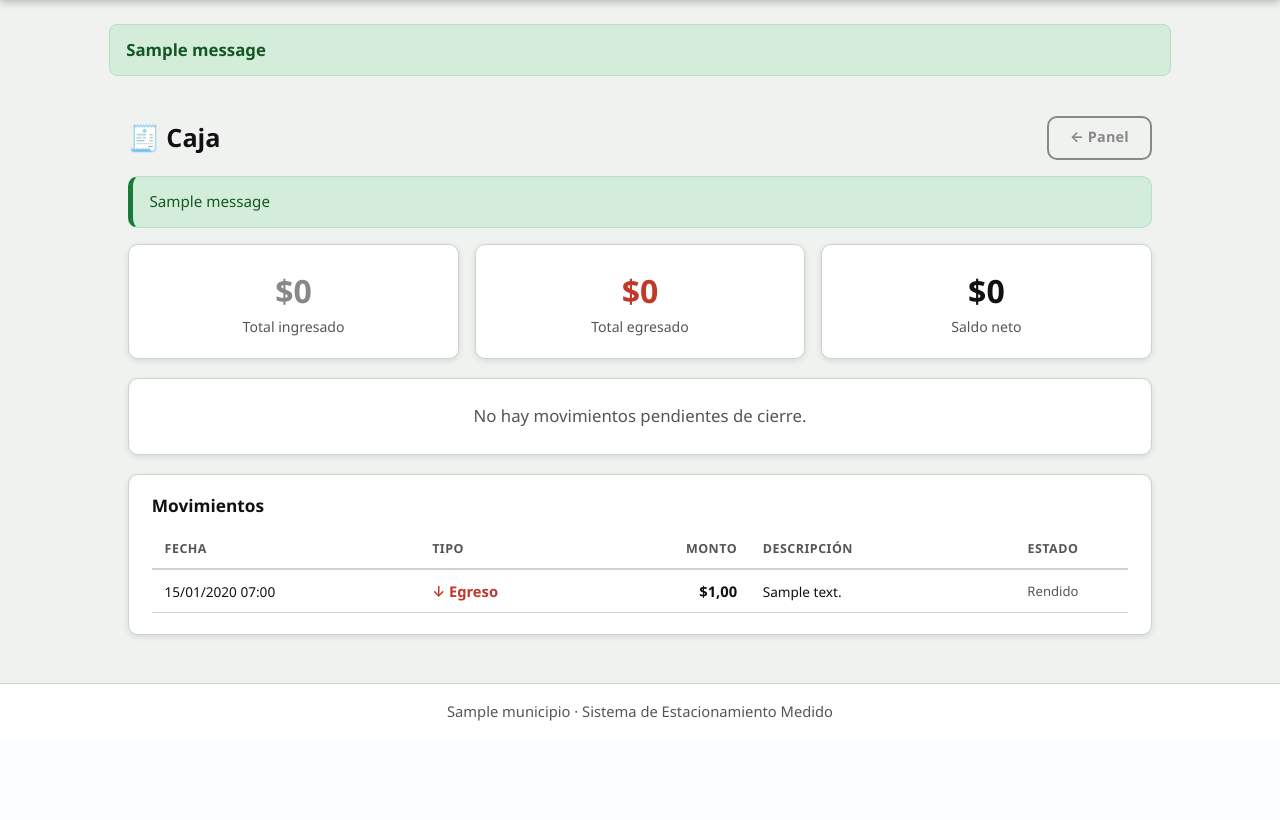
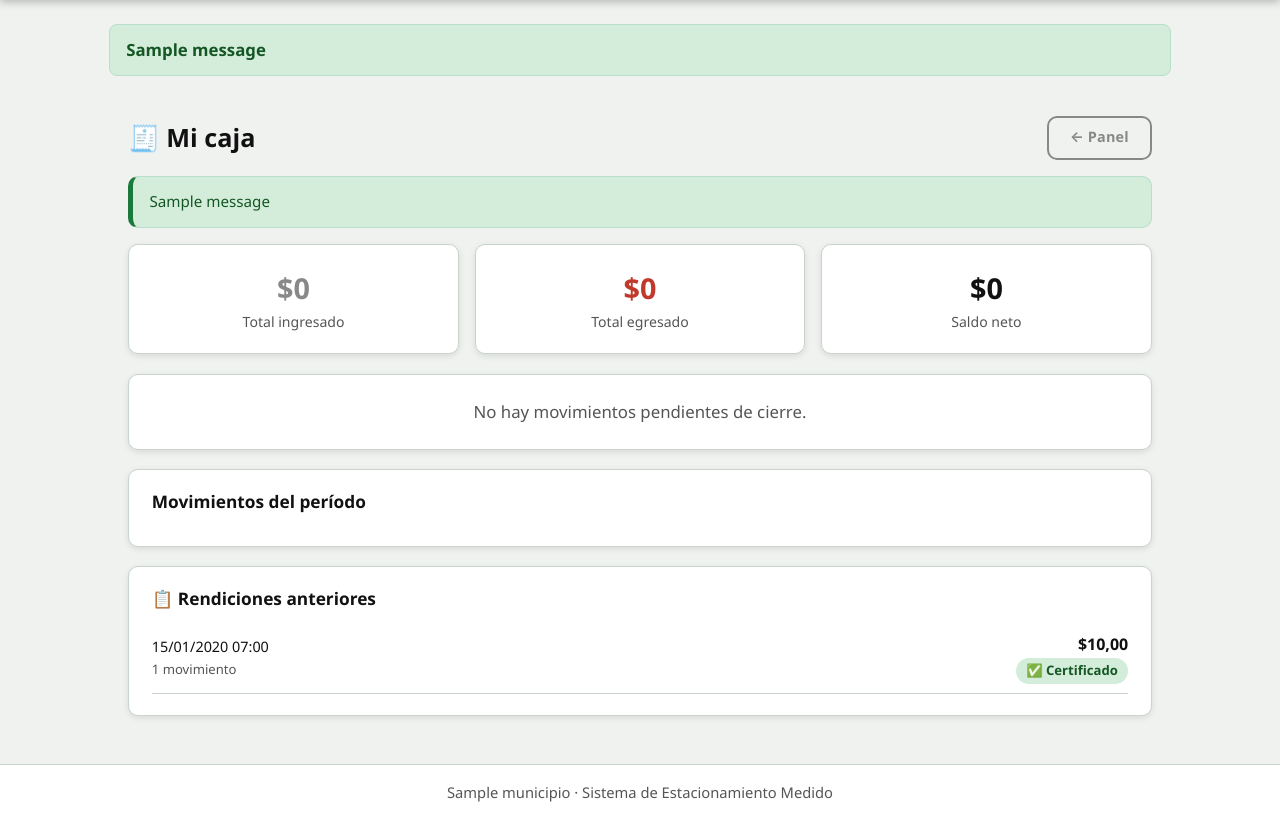
Before and after one commit to PolloLopez/estacionamiento_proyecto, a Django app: page /usuarios/inspectores/caja/ in a window 1280 px wide. Shown: the part 62-882 px from the top of the page. Before the commit the page ends 783 px from the top, so only its background shows below. Run offline with Django 5.2, Linux system fonts and the light colour scheme; a user stored in the database is signed in; tables that the repository leaves empty hold one stand-in row (values such as "Sample post"); grey boxes marked "Sample" are stand-in pictures; one stand-in notice (Sample message) is shown.

Commit message:
feat: verificación, historial, caja, MP sandbox, rendiciones
Conductor:
- Fix botón 'Enviar solicitud' en verificación con exención (required en inputs ocultos)
- Historial estacionamientos: diseño de cards, sin scroll lateral, formato d/m H:i→H:i
- Historial infracciones: aviso de visibilidad para verificados y no verificados

MercadoPago:
- Separar sandbox/producción de DEBUG: nueva variable MP_SANDBOX en settings + .env
- MP_SANDBOX=True en local, MP_SANDBOX=False en Railway para ir a producción

Caja e Inspector/Vendedor:
- caja_inspector ahora sirve para inspector y vendedor (mismo template)
- Muestra historial de cierres anteriores con estado de certificación
- Panel vendedor: métricas del día (cobrado, operaciones, a rendir) + botón Mi caja
- URLs: vendedores/caja/ y vendedores/cerrar-caja/

Admin:
- CierreCaja: campos certificado, certificado_en, certificado_por + migración 0031
- Vista admin_rendiciones: lista todos los cierres del municipio con filtro
- Vista certificar_cierre: POST para marcar un cierre como auditado
- Panel admin: botón Rendiciones con badge de pendientes

```diff
--- a/app_estacionamiento/urls.py
+++ b/app_estacionamiento/urls.py
@@ -52,6 +52,8 @@ urlpatterns = [
     path("vendedores/", views.panel_vendedor, name="panel_vendedor"),
     path("vendedores/registrar/", views.registrar_estacionamiento_vendedor, name="vendedores_registrar_estacionamiento"),
     path("vendedores/resumen/", views.resumen_caja, name="vendedores_resumen_caja"),
+    path("vendedores/caja/", views.caja_inspector, name="vendedores_caja"),
+    path("vendedores/cerrar-caja/", views.cerrar_caja, name="vendedores_cerrar_caja"),
 
     # =========================
     # 💳 SALDO
@@ -92,6 +94,12 @@ urlpatterns = [
     path("admin-tarifas/guardar/", views.gestionar_tarifas, name="admin_guardar_tarifa"),
 
     # =========================
+    # 💼 RENDICIONES (ADMIN)
+    # =========================
+    path("admin-rendiciones/", views.admin_rendiciones, name="admin_rendiciones"),
+    path("admin-rendiciones/<int:cierre_id>/certificar/", views.certificar_cierre, name="certificar_cierre"),
+
+    # =========================
     # ✅ VERIFICACIONES
     # =========================
     path("admin-verificaciones/", views.gestionar_verificaciones, name="gestionar_verificaciones"),
--- a/app_estacionamiento/views.py
+++ b/app_estacionamiento/views.py
@@ -374,6 +374,11 @@ def panel_admin(request):
         usuario__municipio=municipio
     ).count()
 
+    rendiciones_pendientes = CierreCaja.objects.filter(
+        usuario__municipio=municipio,
+        certificado=False,
+    ).count()
+
     return render(request, "admin/panel_admin.html", {
         "inspectores": inspectores,
         "vendedores": vendedores,
@@ -384,6 +389,7 @@ def panel_admin(request):
         "rol_seleccionado": rol,
         "total_cobrado": total_cobrado,
         "verificaciones_pendientes": verificaciones_pendientes,
+        "rendiciones_pendientes": rendiciones_pendientes,
     })
 
 @require_role("admin")
@@ -944,16 +950,20 @@ def ticket_infraccion(request, infraccion_id):
         "inspector": infraccion.inspector.correo
     })
 
-@require_role("inspector")
+@require_role("inspector", "vendedor", "admin")
 def caja_inspector(request):
-
-    inspector = request.user
-    municipio = getattr(inspector, "municipio", None)
+    """
+    Vista de caja compartida para inspectores y vendedores.
+    Muestra movimientos del período actual, permite cerrar caja,
+    y muestra el historial de cierres anteriores con su estado de certificación.
+    """
+    usuario = request.user
+    municipio = getattr(usuario, "municipio", None)
     if not municipio:
         return redirect("login")
 
     movimientos = MovimientoCaja.objects.filter(
-        usuario=inspector
+        usuario=usuario
     ).order_by("-creado_en")
 
     total_ingresos = movimientos.filter(tipo="ingreso").aggregate(
@@ -964,6 +974,11 @@ def caja_inspector(request):
     movimientos_pendientes = movimientos.filter(tipo="ingreso", cerrado=False)
     total_a_cerrar = movimientos_pendientes.aggregate(
         total=Sum("monto"))["total"] or 0
+
+    # Historial de cierres anteriores de este usuario
+    historial_cierres = CierreCaja.objects.filter(
+        usuario=usuario
+    ).select_related("certificado_por").order_by("-fecha_cierre")[:20]
 
     return render(request, "inspectores/caja.html", {
         "movimientos": movimientos,
@@ -972,6 +987,7 @@ def caja_inspector(request):
         "saldo": total_ingresos - total_egresos,
         "movimientos_abiertos": movimientos_pendientes.count(),
         "total_a_cerrar": total_a_cerrar,
+        "historial_cierres": historial_cierres,
     })
 
 # =========================================================
@@ -1153,16 +1169,29 @@ def resumen_infracciones(request):
 # =========================================================
 @require_role("vendedor")
 def panel_vendedor(request):
+    from django.utils import timezone as tz
 
     user = request.user
-
-    movimientos = MovimientoCaja.objects.filter(usuario=user)
-
-    total = movimientos.aggregate(total=Sum("monto"))["total"] or 0
+    hoy = tz.localdate()
+
+    # Movimientos del día actual
+    movimientos_hoy = MovimientoCaja.objects.filter(
+        usuario=user,
+        tipo="ingreso",
+        creado_en__date=hoy,
+    )
+    total_hoy = movimientos_hoy.aggregate(total=Sum("monto"))["total"] or 0
+    cantidad_operaciones = movimientos_hoy.count()
+
+    # Movimientos pendientes de cierre (a rendir)
+    a_rendir = MovimientoCaja.objects.filter(
+        usuario=user, tipo="ingreso", cerrado=False
+    ).aggregate(total=Sum("monto"))["total"] or 0
 
     return render(request, "vendedores/panel.html", {
-        "movimientos": movimientos,
-        "total": total
+        "total_hoy": total_hoy,
+        "cantidad_operaciones": cantidad_operaciones,
+        "a_rendir": a_rendir,
     })
 
 @require_role("vendedor", "admin")
@@ -1688,12 +1717,14 @@ def mp_iniciar_carga(request):
         "android", "iphone", "ipad", "ipod", "mobile", "blackberry", "windows phone"
     ))
 
-    if settings.DEBUG:
-        # Sandbox solo tiene sandbox_init_point (no tiene mobile)
+    if settings.MP_SANDBOX:
+        # Sandbox: solo tiene sandbox_init_point (sin mobile)
         checkout_url = respuesta_mp.get("sandbox_init_point", "")
     elif es_mobile and respuesta_mp.get("mobile_init_point"):
+        # Producción mobile: abre la app de MercadoPago si está instalada
         checkout_url = respuesta_mp["mobile_init_point"]
     else:
+        # Producción desktop
         checkout_url = respuesta_mp.get("init_point", "")
 
     if not checkout_url:
@@ -1849,6 +1880,77 @@ def mp_webhook(request):
 
 
 # =========================================================
+# =========================================================
+# ADMIN — RENDICIONES (CIERRES DE CAJA)
+# =========================================================
+
+@require_role("admin")
+def admin_rendiciones(request):
+    """
+    Lista todos los cierres de caja del municipio.
+    El admin puede ver el detalle de cada uno y certificarlos.
+    """
+    from django.utils import timezone as tz
+
+    municipio = getattr(request.user, "municipio", None)
+
+    # Filtro por estado
+    filtro = request.GET.get("filtro", "todos")
+    cierres = CierreCaja.objects.filter(
+        usuario__municipio=municipio
+    ).select_related("usuario", "certificado_por").order_by("-fecha_cierre")
+
+    if filtro == "pendientes":
+        cierres = cierres.filter(certificado=False)
+    elif filtro == "certificados":
+        cierres = cierres.filter(certificado=True)
+
+    conteo_pendientes = CierreCaja.objects.filter(
+        usuario__municipio=municipio,
+        certificado=False,
+    ).count()
+
+    return render(request, "admin/rendiciones.html", {
+        "cierres": cierres,
+        "filtro": filtro,
+        "conteo_pendientes": conteo_pendientes,
+    })
+
+
+@require_role("admin")
+def certificar_cierre(request, cierre_id):
+    """
+    El admin certifica (audita) un cierre de caja.
+    Solo acepta POST. Marca el cierre como certificado.
+    """
+    from django.utils import timezone as tz
+
+    cierre = get_object_or_404(
+        CierreCaja.objects.select_related("usuario"),
+        id=cierre_id,
+        usuario__municipio=request.user.municipio,
+    )
+
+    if request.method != "POST":
+        return redirect("admin_rendiciones")
+
+    if cierre.certificado:
+        messages.warning(request, "Este cierre ya estaba certificado.")
+        return redirect("admin_rendiciones")
+
+    cierre.certificado = True
+    cierre.certificado_en = tz.now()
+    cierre.certificado_por = request.user
+    cierre.save(update_fields=["certificado", "certificado_en", "certificado_por"])
+
+    messages.success(
+        request,
+        f"✅ Cierre de {cierre.usuario.correo} del {cierre.fecha_cierre:%d/%m/%Y} certificado."
+    )
+    return redirect("admin_rendiciones")
+
+
+# =========================================================
 # ADMIN — VERIFICACIONES DE CONDUCTORES
 # =========================================================
 
--- a/sitio/settings.py
+++ b/sitio/settings.py
@@ -14,6 +14,12 @@ SECRET_KEY = os.getenv("SECRET_KEY", "dev-key-insegura-cambiar-en-produccion")
 # DEBUG=True en local, DEBUG=False en producción.
 # Railway setea DEBUG=False; en local no setees esta variable y queda True.
 DEBUG = os.getenv("DEBUG", "True") == "True"
+
+# MP_SANDBOX controla si MercadoPago usa el sandbox o producción.
+# Por defecto sigue a DEBUG: True en local, False en producción.
+# Para forzar producción en local: MP_SANDBOX=False en .env
+# Para forzar sandbox en producción: MP_SANDBOX=True en Railway vars
+MP_SANDBOX = os.getenv("MP_SANDBOX", str(DEBUG)) == "True"
 
 # En Railway: ALLOWED_HOSTS=tuapp.up.railway.app
 # En local: deja la variable vacía o no la definas (usará "*")
--- a/templates/inspectores/caja.html
+++ b/templates/inspectores/caja.html
@@ -1,12 +1,17 @@
 {% extends "base.html" %}
-{% block title %}Caja{% endblock %}
+{% block title %}Mi caja{% endblock %}
 
 {% block content %}
 <section class="container">
 
-  <div style="display:flex; justify-content:space-between; align-items:center; margin-bottom:1rem; flex-wrap:wrap; gap:0.5rem;">
-    <h2>🧾 Caja</h2>
-    <a href="{% url 'panel_inspectores' %}" class="btn btn-outline" style="font-size:0.9rem;">← Panel</a>
+  <div style="display:flex; justify-content:space-between; align-items:center;
+              margin-bottom:1rem; flex-wrap:wrap; gap:0.5rem;">
+    <h2>🧾 Mi caja</h2>
+    {% if request.user.es_inspector %}
+      <a href="{% url 'panel_inspectores' %}" class="btn btn-outline" style="font-size:0.9rem;">← Panel</a>
+    {% elif request.user.es_vendedor %}
+      <a href="{% url 'panel_vendedor' %}" class="btn btn-outline" style="font-size:0.9rem;">← Panel</a>
+    {% endif %}
   </div>
 
   {% if messages %}
@@ -16,31 +21,34 @@
     {% endfor %}
   {% endif %}
 
-  <!-- RESUMEN -->
+  {# ── Resumen del período actual ──────────────────────────────── #}
   <div class="grid grid-3" style="margin-bottom:1.2rem;">
     <div class="card" style="text-align:center;">
-      <div style="font-size:2rem; font-weight:800; color:var(--color-primary);">${{ ingresos }}</div>
+      <div style="font-size:1.8rem; font-weight:800; color:var(--color-primary);">${{ ingresos }}</div>
       <div class="text-muted" style="font-size:0.88rem;">Total ingresado</div>
     </div>
     <div class="card" style="text-align:center;">
-      <div style="font-size:2rem; font-weight:800; color:var(--color-danger);">${{ egresos }}</div>
+      <div style="font-size:1.8rem; font-weight:800; color:var(--color-danger);">${{ egresos }}</div>
       <div class="text-muted" style="font-size:0.88rem;">Total egresado</div>
     </div>
     <div class="card" style="text-align:center;">
-      <div style="font-size:2rem; font-weight:800;">${{ saldo }}</div>
+      <div style="font-size:1.8rem; font-weight:800;">${{ saldo }}</div>
       <div class="text-muted" style="font-size:0.88rem;">Saldo neto</div>
     </div>
   </div>
 
-  <!-- CIERRE DE CAJA -->
+  {# ── Cierre pendiente ──────────────────────────────────────────── #}
   {% if movimientos_abiertos > 0 %}
   <div class="card" style="margin-bottom:1.2rem; border-left:4px solid var(--color-warning);">
     <h3 style="margin-bottom:0.6rem;">⚠️ Pendiente de cierre</h3>
-    <p>Movimientos abiertos: <strong>{{ movimientos_abiertos }}</strong></p>
-    <p style="font-size:1.3rem; font-weight:800; color:var(--color-primary); margin-bottom:1rem;">
+    <p style="font-size:0.95rem;">
+      Movimientos abiertos: <strong>{{ movimientos_abiertos }}</strong>
+    </p>
+    <p style="font-size:1.4rem; font-weight:800; color:var(--color-primary); margin-bottom:1rem;">
       Total a rendir: ${{ total_a_cerrar }}
     </p>
-    <form method="post" action="{% url 'inspectores_cerrar_caja' %}"
+    <form method="post"
+          action="{% if request.user.es_vendedor %}{% url 'vendedores_cerrar_caja' %}{% else %}{% url 'inspectores_cerrar_caja' %}{% endif %}"
           onsubmit="return confirm('¿Confirmar cierre de caja por ${{ total_a_cerrar }}?');">
       {% csrf_token %}
       <button class="btn" type="submit">✅ Confirmar cierre de caja</button>
@@ -52,50 +60,58 @@
   </div>
   {% endif %}
 
-  <!-- MOVIMIENTOS -->
-  <div class="card">
-    <h3 style="margin-bottom:0.8rem;">Movimientos</h3>
+  {# ── Movimientos del período actual ────────────────────────────── #}
+  <div class="card" style="margin-bottom:1.2rem;">
+    <h3 style="margin-bottom:0.8rem;">Movimientos del período</h3>
     {% if movimientos %}
-      <div style="overflow-x:auto;">
-        <table>
-          <thead>
-            <tr>
-              <th>Fecha</th>
-              <th>Tipo</th>
-              <th style="text-align:right;">Monto</th>
-              <th>Descripción</th>
-              <th style="text-align:center;">Estado</th>
-            </tr>
-          </thead>
-          <tbody>
-            {% for m in movimientos %}
-            <tr>
-              <td style="font-size:0.85rem;">{{ m.creado_en|date:"d/m/Y H:i" }}</td>
-              <td>
-                {% if m.tipo == "ingreso" %}
-                  <span style="color:var(--color-primary); font-weight:600;">↑ Ingreso</span>
-                {% else %}
-                  <span style="color:var(--color-danger); font-weight:600;">↓ Egreso</span>
-                {% endif %}
-              </td>
-              <td style="text-align:right; font-weight:600;">${{ m.monto }}</td>
-              <td style="font-size:0.85rem;">{{ m.descripcion|default:"—" }}</td>
-              <td style="text-align:center; font-size:0.82rem;">
-                {% if m.cerrado %}
-                  <span class="text-muted">Rendido</span>
-                {% else %}
-                  <span style="color:var(--color-warning); font-weight:600;">Pendiente</span>
-                {% endif %}
-              </td>
-            </tr>
-            {% endfor %}
-          </tbody>
-        </table>
-      </div>
+      {% for m in movimientos %}
+        {% if not m.cerrado %}
+        <div style="display:flex; justify-content:space-between; align-items:center;
+                    padding:0.5rem 0; border-bottom:1px solid var(--color-border);
+                    font-size:0.9rem;">
+          <div>
+            <span style="color:var(--color-text-muted);">{{ m.creado_en|date:"d/m H:i" }}</span>
+            {% if m.descripcion %}
+              <span style="margin-left:0.5rem;">{{ m.descripcion }}</span>
+            {% endif %}
+          </div>
+          <strong style="color:{% if m.tipo == 'ingreso' %}var(--color-success){% else %}var(--color-danger){% endif %}">
+            {% if m.tipo == "ingreso" %}+{% else %}−{% endif %}${{ m.monto }}
+          </strong>
+        </div>
+        {% endif %}
+      {% endfor %}
     {% else %}
-      <p class="text-muted">Sin movimientos registrados.</p>
+      <p class="text-muted">Sin movimientos.</p>
     {% endif %}
   </div>
 
+  {# ── Historial de cierres anteriores ──────────────────────────── #}
+  {% if historial_cierres %}
+  <div class="card">
+    <h3 style="margin-bottom:0.8rem;">📋 Rendiciones anteriores</h3>
+    {% for cierre in historial_cierres %}
+    <div style="display:flex; justify-content:space-between; align-items:center;
+                padding:0.6rem 0; border-bottom:1px solid var(--color-border);
+                flex-wrap:wrap; gap:0.4rem;">
+      <div style="font-size:0.9rem;">
+        <div>{{ cierre.fecha_cierre|date:"d/m/Y H:i" }}</div>
+        <div class="text-muted" style="font-size:0.82rem;">
+          {{ cierre.cantidad_movimientos }} movimiento{% if cierre.cantidad_movimientos != 1 %}s{% endif %}
+        </div>
+      </div>
+      <div style="text-align:right;">
+        <div style="font-weight:700; font-size:1rem;">${{ cierre.total_cobrado }}</div>
+        {% if cierre.certificado %}
+          <span class="badge badge-aprobada">✅ Certificado</span>
+        {% else %}
+          <span class="badge badge-pendiente">⏳ Sin certificar</span>
+        {% endif %}
+      </div>
+    </div>
+    {% endfor %}
+  </div>
+  {% endif %}
+
 </section>
 {% endblock %}
```
Also changed, not shown: app_estacionamiento/models.py (+18 -2 lines), templates/admin/panel_admin.html (+12 -0 lines), templates/admin/rendiciones.html (added, +97 -0 lines), templates/usuarios/historial_estacionamientos.html (+44 -29 lines), templates/usuarios/historial_infracciones.html (+14 -0 lines), templates/usuarios/solicitar_verificacion.html (+23 -7 lines), templates/vendedores/panel.html (+19 -7 lines), app_estacionamiento/migrations/0031_cierrecaja_certificacion.py (added).
